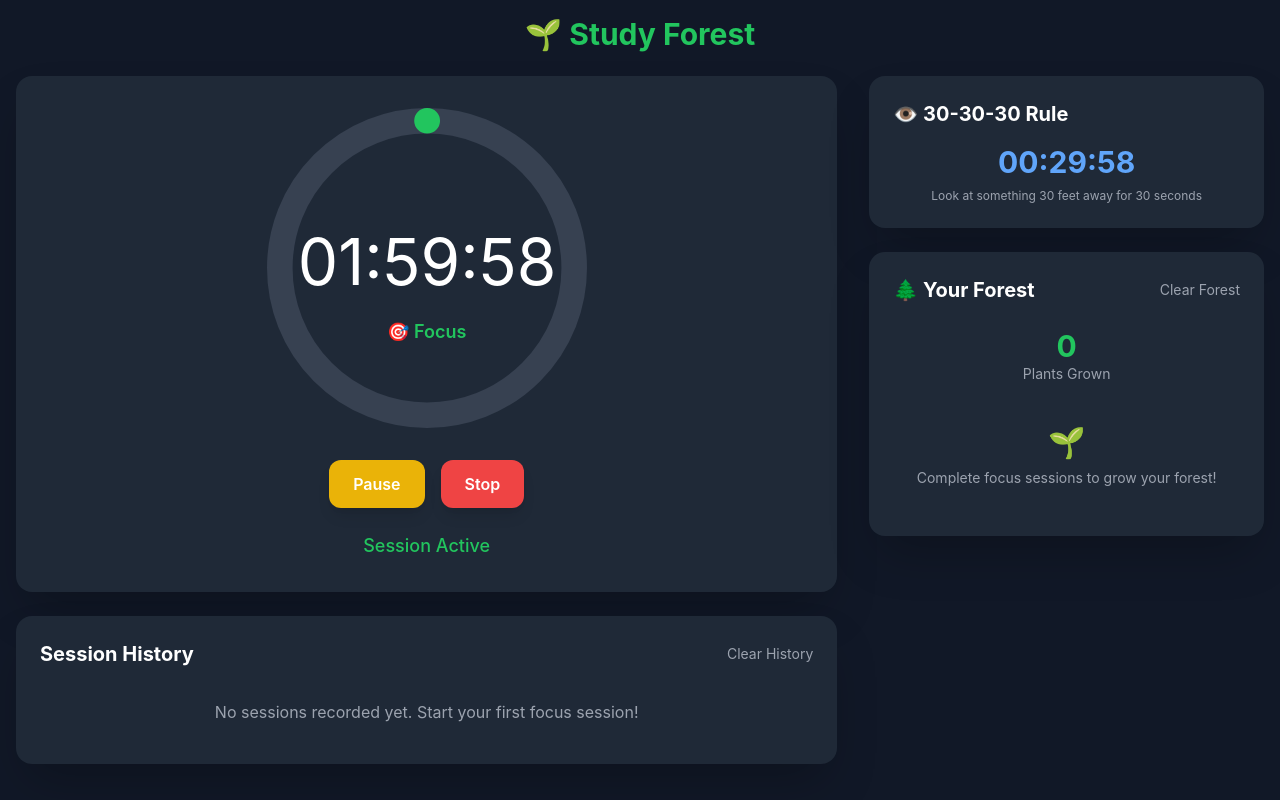
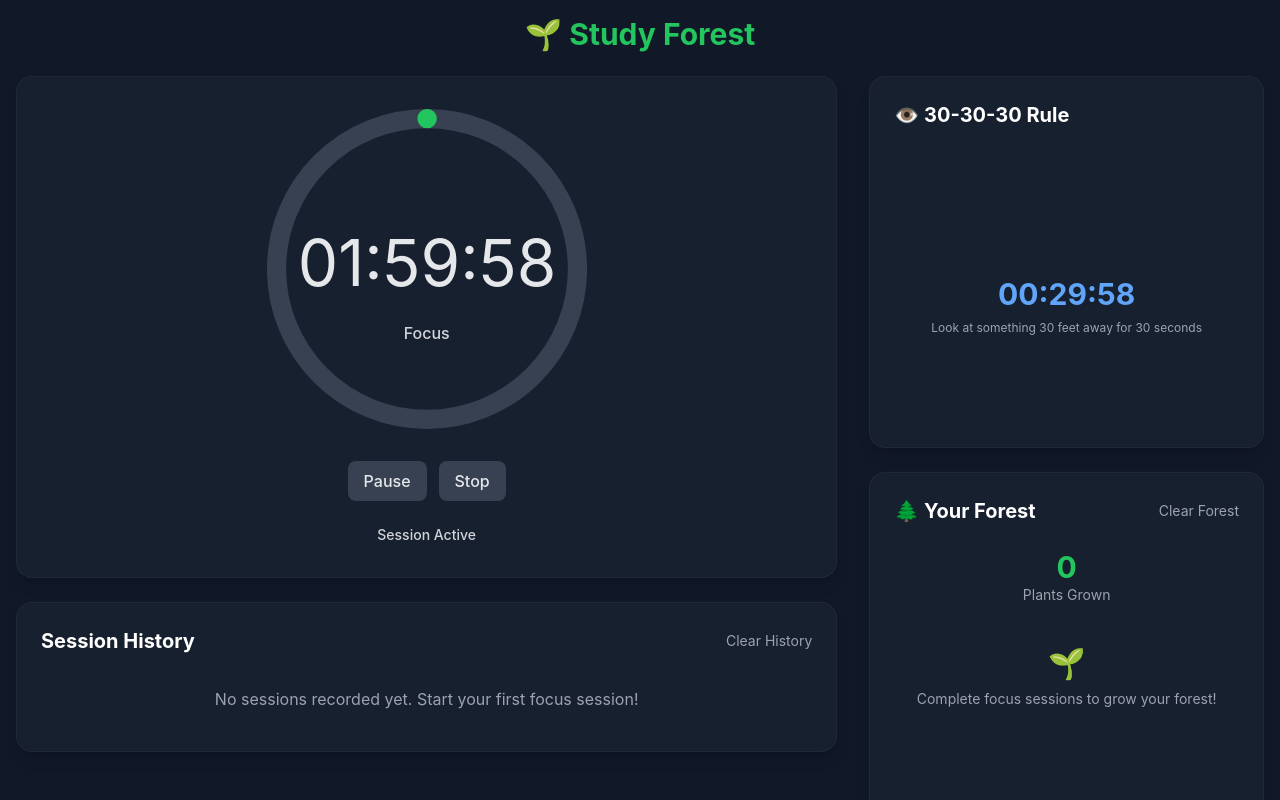
Before and after one commit to AbhinavXDayal/Timer, a React (Create React App) app in the folder study-tracker/: page / in a window 1280 px wide. Both pictures are taken after a click on the button "Start Focus Session". Built offline with nearby package versions, Linux system fonts and the light colour scheme.

Commit message:
Make right column cards taller to match left side height and add subtle minimalistic styling

```diff
--- a/study-tracker/src/App.tsx
+++ b/study-tracker/src/App.tsx
@@ -359,10 +359,10 @@ const App: React.FC = () => {
           🌱 Study Forest
         </h1>
 
-        <div className="grid grid-cols-1 lg:grid-cols-3 gap-8">
+        <div className="grid grid-cols-1 lg:grid-cols-3 gap-8 h-full">
           {/* Main Timer Section */}
           <div className="lg:col-span-2">
-            <div className="bg-gray-800 rounded-2xl p-8 shadow-2xl">
+            <div className="bg-gray-800/50 rounded-2xl p-8 shadow-lg border border-gray-700/30">
               <div className="flex flex-col items-center">
                 {/* Circular Timer */}
                 <div className="relative w-80 h-80 mb-8">
@@ -371,31 +371,31 @@ const App: React.FC = () => {
                     text={formatTime(cycleSession?.timeLeft || 0)}
                     styles={buildStyles({
                       pathColor: getProgressColor(),
-                      textColor: '#ffffff',
+                      textColor: '#e5e7eb',
                       trailColor: '#374151',
                       strokeLinecap: 'round',
                     })}
-                    strokeWidth={8}
+                    strokeWidth={6}
                   />
 
                   {/* Phase indicator */}
                   {cycleSession && (
                     <div className="absolute top-1/2 left-1/2 transform -translate-x-1/2 -translate-y-1/2 mt-16">
-                      <div className={`text-lg font-semibold ${
-                        cycleSession.currentPhase === 'focus' ? 'text-forest-green' : 'text-yellow-400'
+                      <div className={`text-base font-medium ${
+                        cycleSession.currentPhase === 'focus' ? 'text-gray-300' : 'text-gray-400'
                       }`}>
-                        {cycleSession.currentPhase === 'focus' ? '🎯 Focus' : '☕ Break'}
+                        {cycleSession.currentPhase === 'focus' ? 'Focus' : 'Break'}
                       </div>
                     </div>
                   )}
                 </div>
 
                 {/* Controls */}
-                <div className="flex gap-4 mb-6">
+                <div className="flex gap-3 mb-6">
                   {!cycleSession ? (
                     <button
                       onClick={startFocusSession}
-                      className="bg-forest-green hover:bg-forest-dark text-white px-8 py-3 rounded-xl font-semibold transition-all duration-300 transform hover:scale-105 shadow-lg"
+                      className="bg-gray-700 hover:bg-gray-600 text-gray-200 px-6 py-2 rounded-lg font-medium transition-all duration-200 hover:scale-105"
                     >
                       Start Focus Session
                     </button>
@@ -404,21 +404,21 @@ const App: React.FC = () => {
                       {cycleSession.isPaused ? (
                         <button
                           onClick={resumeSession}
-                          className="bg-blue-500 hover:bg-blue-600 text-white px-6 py-3 rounded-xl font-semibold transition-all duration-300 transform hover:scale-105 shadow-lg"
+                          className="bg-gray-700 hover:bg-gray-600 text-gray-200 px-4 py-2 rounded-lg font-medium transition-all duration-200 hover:scale-105"
                         >
                           Resume
                         </button>
                       ) : (
                         <button
                           onClick={pauseSession}
-                          className="bg-yellow-500 hover:bg-yellow-600 text-white px-6 py-3 rounded-xl font-semibold transition-all duration-300 transform hover:scale-105 shadow-lg"
+                          className="bg-gray-700 hover:bg-gray-600 text-gray-200 px-4 py-2 rounded-lg font-medium transition-all duration-200 hover:scale-105"
                         >
                           Pause
                         </button>
                       )}
                       <button
                         onClick={stopSession}
-                        className="bg-red-500 hover:bg-red-600 text-white px-6 py-3 rounded-xl font-semibold transition-all duration-300 transform hover:scale-105 shadow-lg"
+                        className="bg-gray-700 hover:bg-gray-600 text-gray-200 px-4 py-2 rounded-lg font-medium transition-all duration-200 hover:scale-105"
                       >
                         Stop
                       </button>
@@ -427,8 +427,8 @@ const App: React.FC = () => {
                 </div>
 
                 {/* Status */}
-                <div className={`text-lg font-medium ${
-                  cycleSession?.isActive ? 'text-forest-green' : 'text-gray-400'
+                <div className={`text-sm font-medium ${
+                  cycleSession?.isActive ? 'text-gray-300' : 'text-gray-500'
                 }`}>
                   {cycleSession?.isActive
                     ? (cycleSession.isPaused ? 'Session Paused' : 'Session Active')
@@ -439,7 +439,7 @@ const App: React.FC = () => {
             </div>
 
             {/* Session History - Compact Version */}
-            <div className="bg-gray-800 rounded-2xl p-6 mt-6 shadow-2xl">
+            <div className="bg-gray-800/50 rounded-2xl p-6 mt-6 shadow-lg border border-gray-700/30">
               <div className="flex justify-between items-center mb-4">
                 <h2 className="text-xl font-bold">Session History</h2>
                 <button
@@ -487,12 +487,12 @@ const App: React.FC = () => {
           </div>
 
           {/* Right Side - Forest and Eye Timer */}
-          <div className="lg:col-span-1 space-y-6">
+          <div className="lg:col-span-1 flex flex-col h-full">
             {/* 30-30-30 Rule Timer */}
             {cycleSession?.isActive && cycleSession.currentPhase === 'focus' && eyeRuleActive && (
-              <div className="bg-gray-800 rounded-2xl p-6 shadow-2xl">
+              <div className="bg-gray-800/50 rounded-2xl p-6 shadow-lg border border-gray-700/30 mb-6 flex-1">
                 <h2 className="text-xl font-bold mb-4">👁️ 30-30-30 Rule</h2>
-                <div className="text-center">
+                <div className="text-center flex flex-col justify-center h-full">
                   <div className="text-3xl font-bold text-blue-400 mb-2">
                     {formatTime(eyeRuleTimer)}
                   </div>
@@ -504,7 +504,7 @@ const App: React.FC = () => {
             )}
 
             {/* Forest Section */}
-            <div className="bg-gray-800 rounded-2xl p-6 shadow-2xl">
+            <div className="bg-gray-800/50 rounded-2xl p-6 shadow-lg border border-gray-700/30 flex-1">
               <div className="flex justify-between items-center mb-6">
                 <h2 className="text-xl font-bold">🌲 Your Forest</h2>
                 <button
@@ -520,7 +520,7 @@ const App: React.FC = () => {
                 <div className="text-sm text-gray-400">Plants Grown</div>
               </div>
 
-              <div className="grid grid-cols-3 gap-3">
+              <div className="grid grid-cols-3 gap-3 flex-1">
                 {forest.map((plant) => (
                   <div
                     key={plant.id}
@@ -537,7 +537,7 @@ const App: React.FC = () => {
               </div>
 
               {forest.length === 0 && (
-                <div className="text-center text-gray-400 py-6">
+                <div className="text-center text-gray-400 py-6 flex-1 flex flex-col justify-center">
                   <div className="text-3xl mb-2">🌱</div>
                   <div className="text-sm">Complete focus sessions to grow your forest!</div>
                 </div>
```
